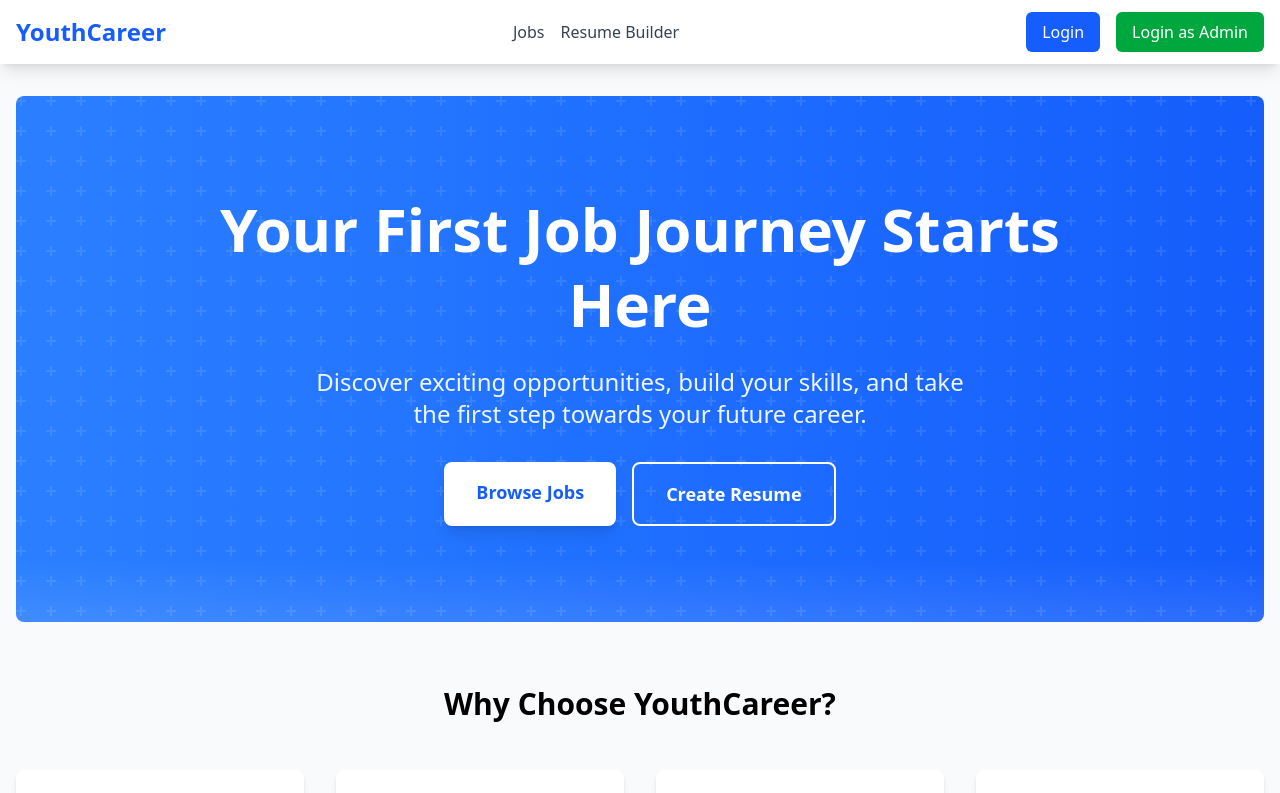
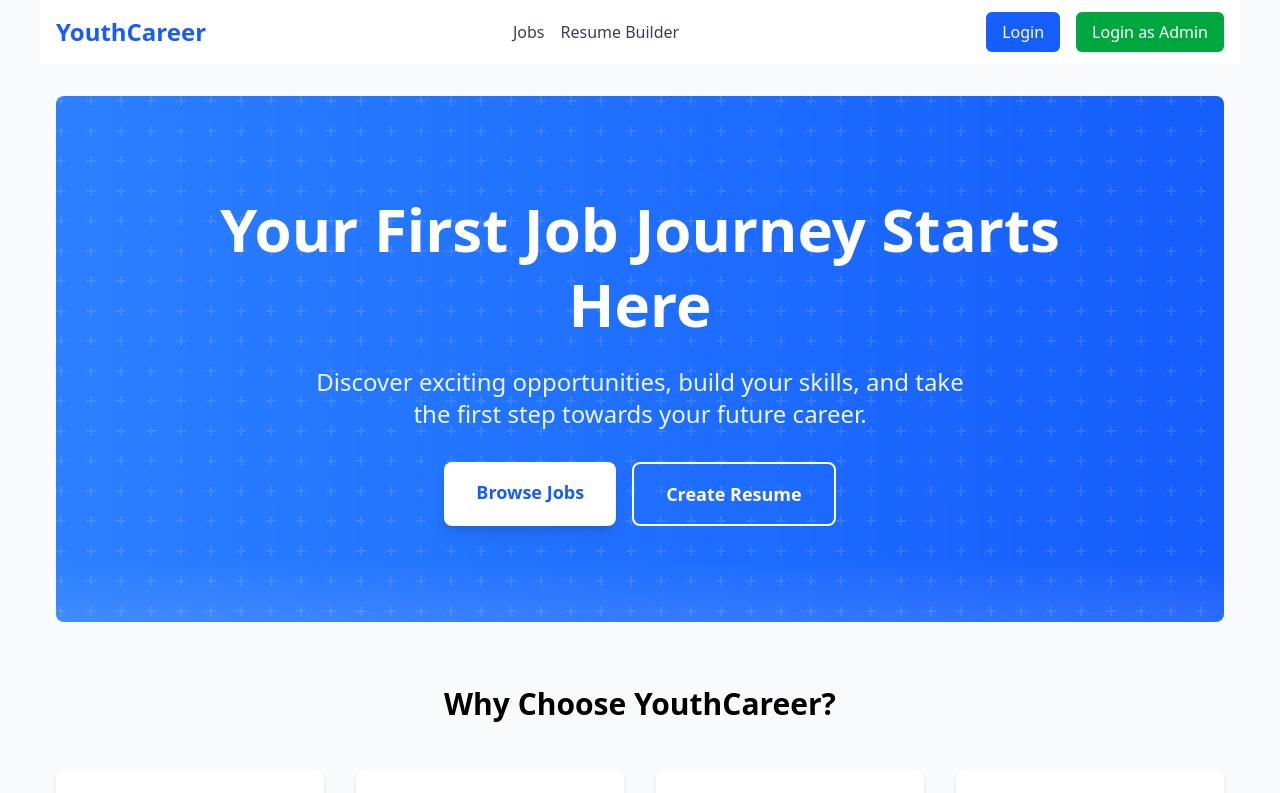
Before and after one commit to mmaksi/youth-career, a React (Vite) app: page / in a window 1280 px wide. Shown: the top 793 px of the page. Built offline with nearby package versions, Linux system fonts and the light colour scheme.

Commit message:
added padding and removed shadow on the navigation bar

```diff
--- a/src/App.tsx
+++ b/src/App.tsx
@@ -14,7 +14,7 @@ function App() {
 
   return (
     <Router>
-      <div className="min-h-screen bg-gray-50">
+      <div className="min-h-screen bg-gray-50 px-10">
         <Navbar
           isAdmin={isAdmin}
           isLoggedIn={isLoggedIn}
--- a/src/components/Navbar.tsx
+++ b/src/components/Navbar.tsx
@@ -9,7 +9,7 @@ interface NavbarProps {
 
 const Navbar = ({ isAdmin, isLoggedIn, setIsAdmin, setIsLoggedIn }: NavbarProps) => {
   return (
-    <nav className="bg-white shadow-lg">
+    <nav className="bg-white">
       <div className="container mx-auto px-4">
         <div className="flex justify-between items-center h-16">
           <Link to="/" className="text-2xl font-bold text-blue-600">
```
